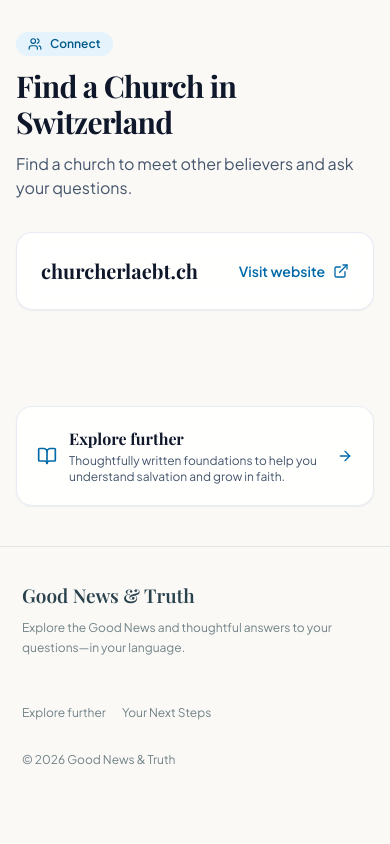
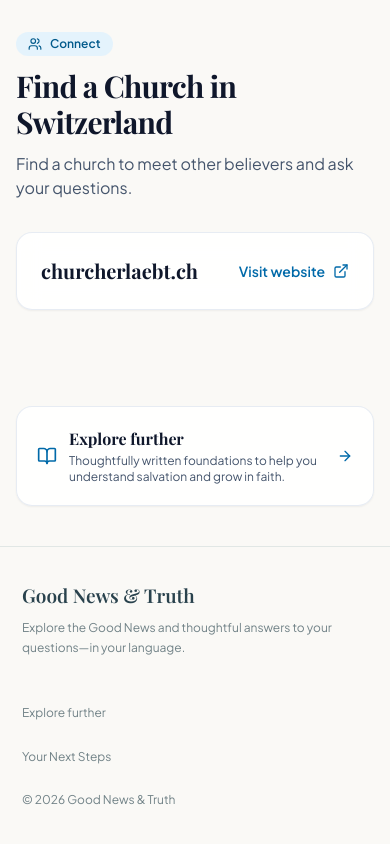
Before and after one commit to back2church/gospel-truth-app, a React (Vite) app: page / in a window 390 px wide. Shown: the part 7393-8237 px from the top of the page. Built offline with nearby package versions, Linux system fonts and the light colour scheme; a web font is replaced by a local one.

Commit message:
Footer on small screens: one link per line, left-aligned, copyright below (fixes German 360 px misalignment)

```diff
--- a/src/index.css
+++ b/src/index.css
@@ -87,7 +87,11 @@ body { padding-bottom: 0; }
   .shorts-panel { margin-top: 10px; }
   .pillars-grid { grid-template-columns: repeat(2, 1fr); gap: 26px 18px; }
   .site-footer { flex-direction: column; padding: 35px 22px; }
-  .footer-links { justify-content: flex-start; }
+  /* Small screens: one footer link per line, all on the left, copyright below them.
+     (Before, long German links wrapped side by side and the copyright stood out of line.) */
+  .footer-links { flex-direction: column; align-items: flex-start; gap: 0; }
+  .footer-links button { text-align: left; }
+  .footer-links span { margin-top: 12px; }
 }
 @media (max-width: 370px) { .brand-sub { display: none; } .pillars-grid { grid-template-columns: 1fr; } }
 button, select, a { -webkit-tap-highlight-color: transparent; }
```
